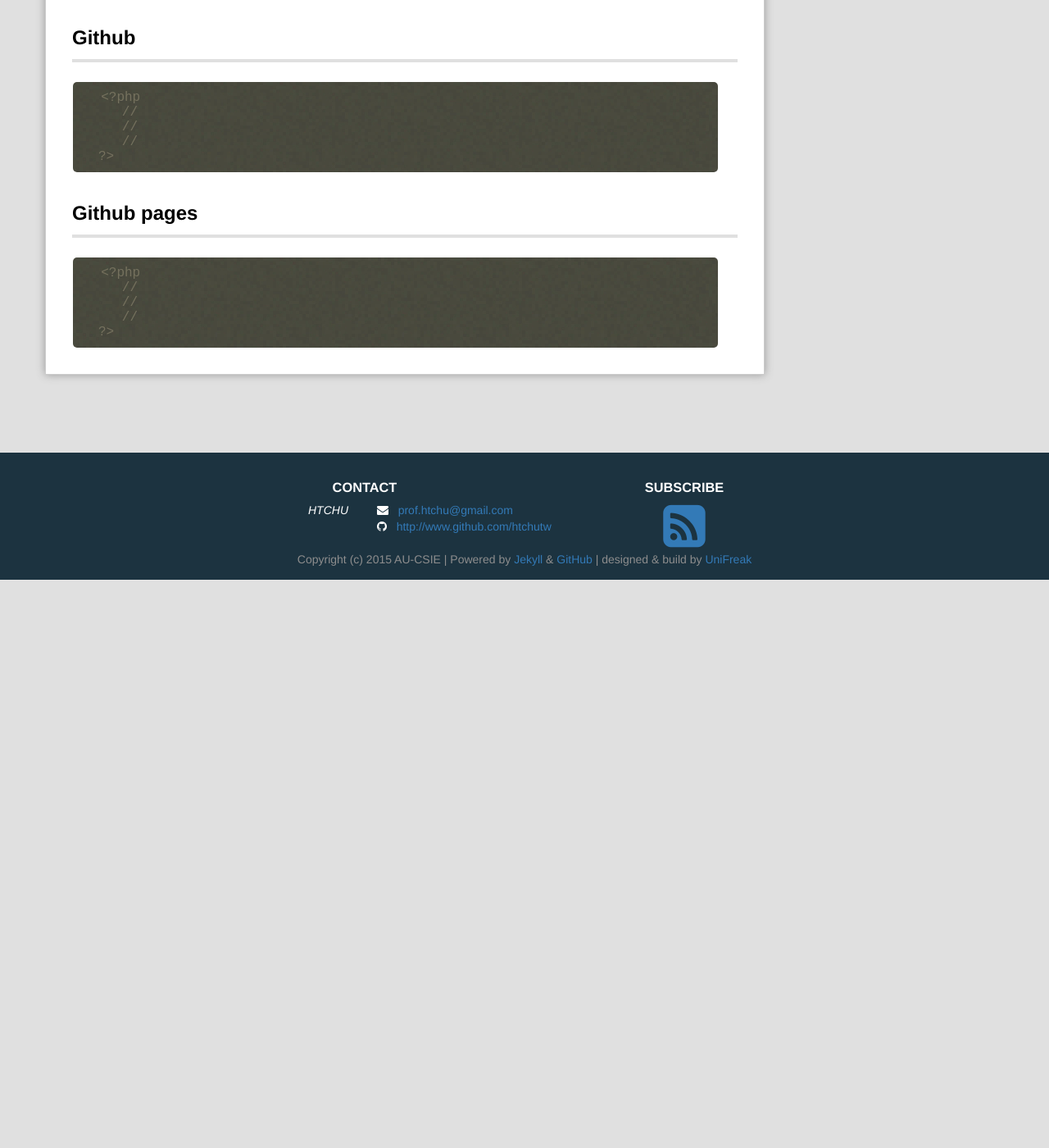
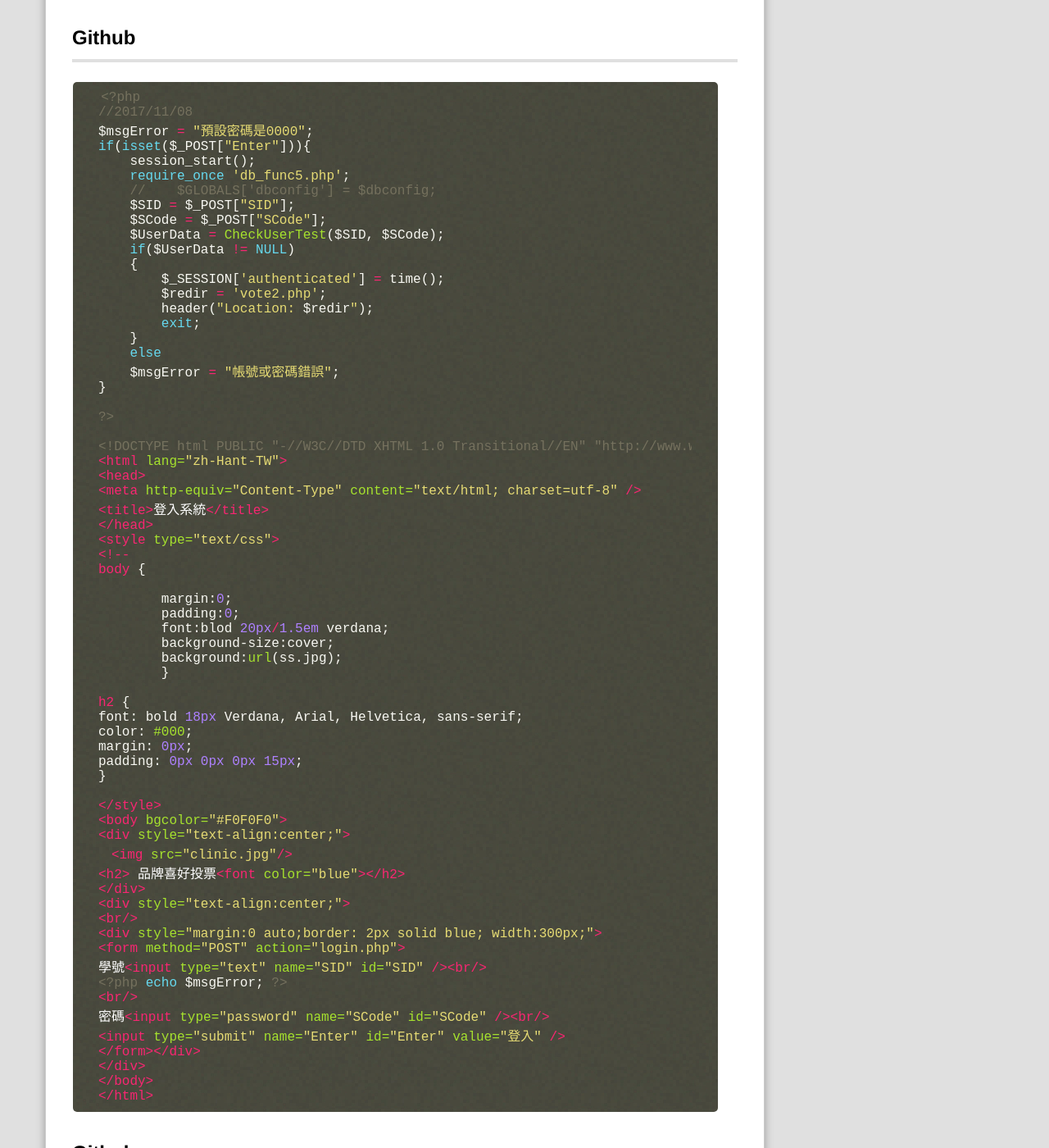
Before and after one commit to Edison4771/webcourse, a Jekyll site: the page built from _posts/2017-12-27-Class15.md, in a window 1280 px wide and 1400 px high, scrolled down 748 px. Shown: the whole window at 82% size. Built offline with Jekyll 4.4.1, drawn with Linux system fonts in a browser that asks for light colours; Markdown is read by kramdown in place of the engine named in the settings; comment, search, counter and statistics services are not loaded; before the commit the page ends 1455 px from its top, so only the background shows below that.

Commit message:
Update 2017-12-27-Class15.md

````diff
--- a/_posts/2017-12-27-Class15.md
+++ b/_posts/2017-12-27-Class15.md
@@ -21,10 +21,71 @@ github帳號及使用github做blog。。
 
 ```php
 <?php
-   //
-   //
-   //
+//2017/11/08
+$msgError = "預設密碼是0000";
+if(isset($_POST["Enter"])){
+    session_start();
+    require_once 'db_func5.php';
+    //    $GLOBALS['dbconfig'] = $dbconfig;
+    $SID = $_POST["SID"];
+    $SCode = $_POST["SCode"];
+    $UserData = CheckUserTest($SID, $SCode);
+    if($UserData != NULL)
+    {
+        $_SESSION['authenticated'] = time();
+        $redir = 'vote2.php';
+        header("Location: $redir");
+        exit;
+    }
+    else
+    $msgError = "帳號或密碼錯誤";
+}
+
 ?>
+
+<!DOCTYPE html PUBLIC "-//W3C//DTD XHTML 1.0 Transitional//EN" "http://www.w3.org/TR/xhtml1/DTD/xhtml1-transitional.dtd">
+<html lang="zh-Hant-TW">
+<head>
+<meta http-equiv="Content-Type" content="text/html; charset=utf-8" />
+<title>登入系統</title>
+</head>
+<style type="text/css">
+<!--
+body {
+
+        margin:0;
+        padding:0;
+        font:blod 20px/1.5em verdana;
+        background-size:cover;
+        background:url(ss.jpg);
+        }
+
+h2 {
+font: bold 18px Verdana, Arial, Helvetica, sans-serif;
+color: #000;
+margin: 0px;
+padding: 0px 0px 0px 15px;
+}
+
+</style>
+<body bgcolor="#F0F0F0">
+<div style="text-align:center;">
+　<img src="clinic.jpg"/>
+<h2> 品牌喜好投票<font color="blue"></h2>
+</div>
+<div style="text-align:center;">
+<br/>
+<div style="margin:0 auto;border: 2px solid blue; width:300px;">
+<form method="POST" action="login.php">
+學號<input type="text" name="SID" id="SID" /><br/>
+<?php echo $msgError; ?>
+<br/>
+密碼<input type="password" name="SCode" id="SCode" /><br/>
+<input type="submit" name="Enter" id="Enter" value="登入" />
+</form></div>
+</div>
+</body>
+</html>
 ```
 ##Github pages
 
````
